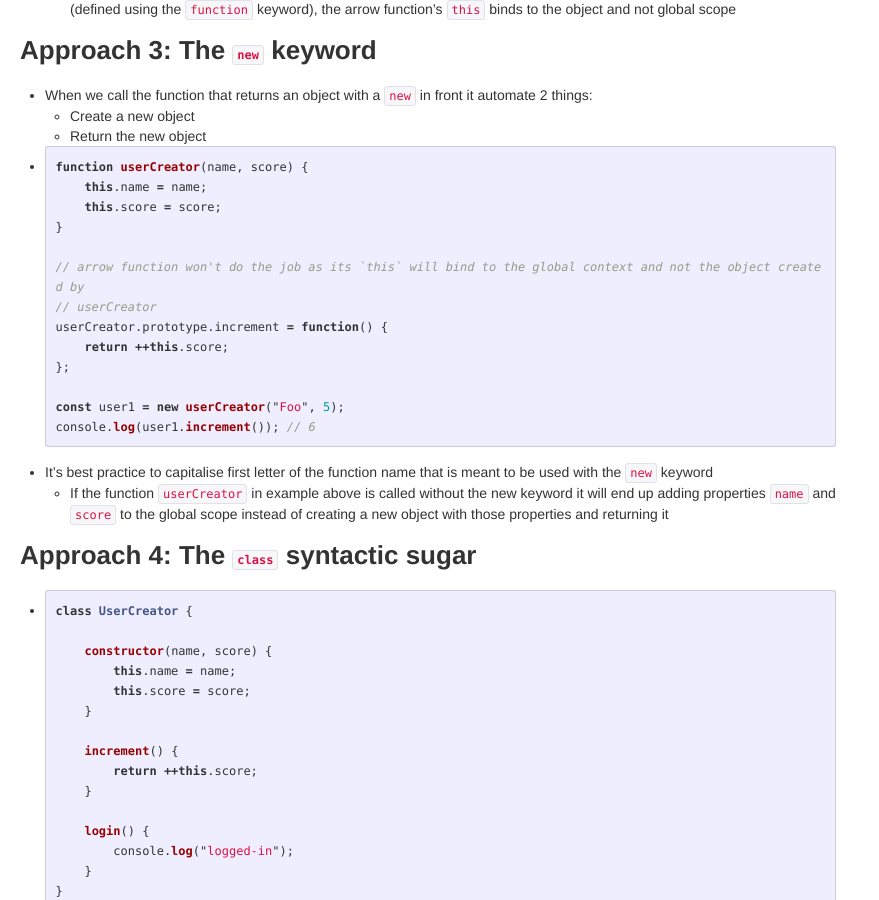
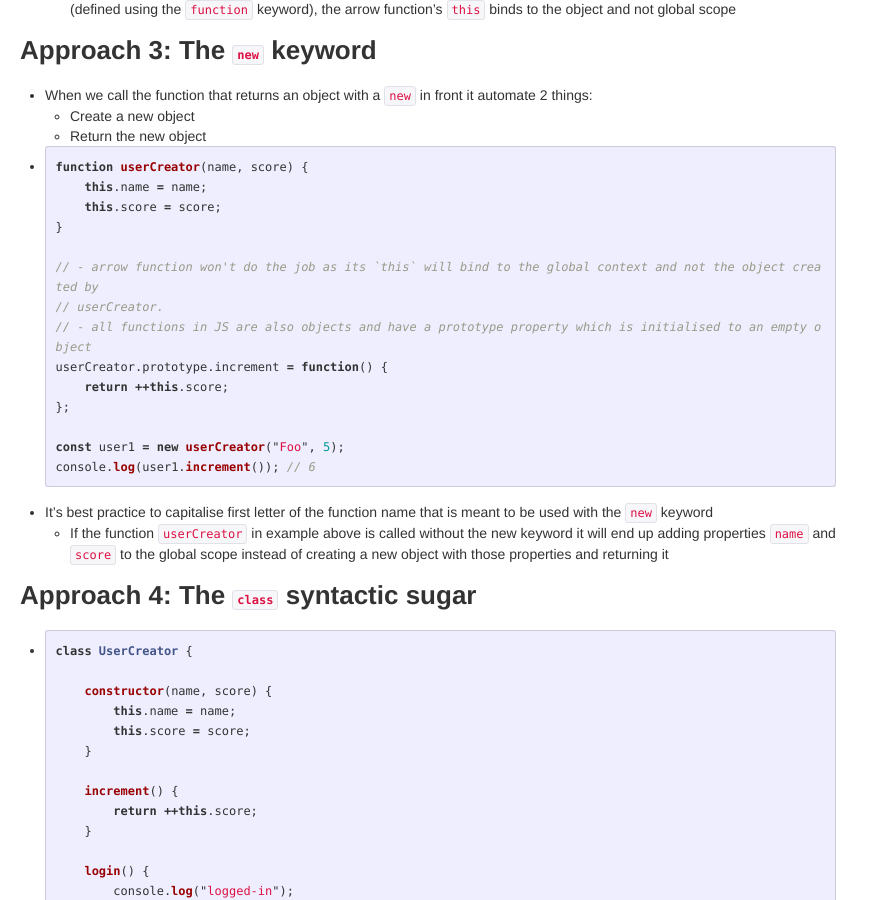
Before and after one commit to anuragkapur/anuragkapur.github.io, a Jekyll site: the page built from blog/programming/javascript/_posts/2019-02-02-javascript-reference-guide.md, in a window 1280 px wide and 900 px high, scrolled down 8573 px. Shown: the whole window, without its empty margins (0-879 px from the left). Built offline with Jekyll 4.4.1, drawn with Linux system fonts in a browser that asks for light colours; comment, search, counter and statistics services are not loaded.

Commit message:
Add more info to new keyword approach for creating JS objects

```diff
--- a/blog/programming/javascript/_posts/2019-02-02-javascript-reference-guide.md
+++ b/blog/programming/javascript/_posts/2019-02-02-javascript-reference-guide.md
@@ -393,8 +393,9 @@ containing the nested function. This is illustrated in the example below:
         this.score = score;
     }
 
-    // arrow function won't do the job as its `this` will bind to the global context and not the object created by
-    // userCreator
+    // - arrow function won't do the job as its `this` will bind to the global context and not the object created by
+    // userCreator.
+    // - all functions in JS are also objects and have a prototype property which is initialised to an empty object
     userCreator.prototype.increment = function() {
         return ++this.score;
     };
```
